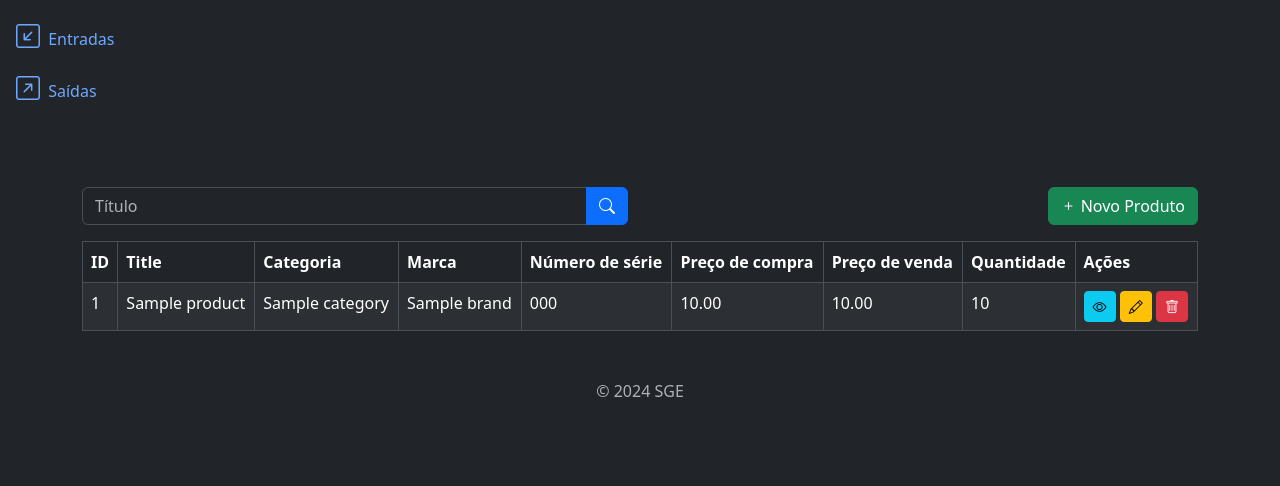
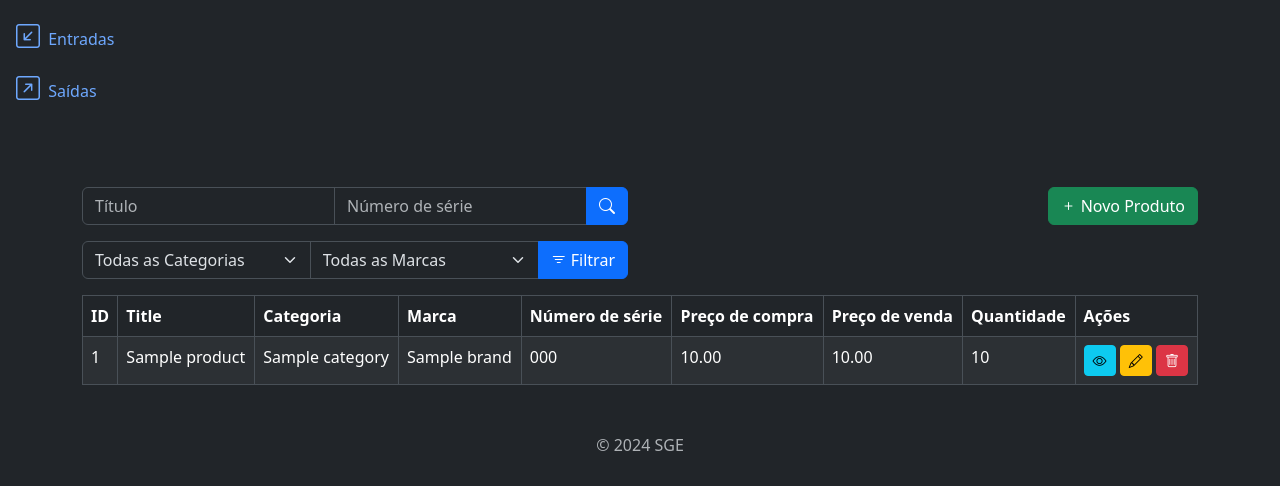
Before and after one commit to elainefs/django-sge, a Django app: page /products/list/ in a window 1280 px wide. Shown: the part 314-800 px from the top of the page. Run offline with Django 5.2, Linux system fonts and the light colour scheme; tables that the repository leaves empty hold one stand-in row (values such as "Sample post").

Commit message:
feat: add filters for products

```diff
--- a/products/templates/product_list.html
+++ b/products/templates/product_list.html
@@ -9,6 +9,7 @@
     <form method="GET" action="{% url 'product_list' %}">
       <div class="input-group">
         <input type="text" class="form-control" name="title" placeholder="Título" value="{{ request.GET.title }}">
+        <input type="text" class="form-control" name="serie_number" placeholder="Número de série" value="{{ request.GET.serie_number }}">
         <button type="submit" class="btn btn-primary">
           <i class="bi bi-search"></i>
         </button>
@@ -21,6 +22,39 @@
       <i class="bi bi-plus"></i>
       Novo Produto
     </a>
+  </div>
+</div>
+
+<div class="row mb-3">
+  <div class="col-md-6">
+    <form method="get" action="{% url 'product_list' %}">
+      <div class="input-group">
+        <select class="form-select" name="category">
+          <option value="" {% if not request.GET.category %} selected {% endif %}>
+            Todas as Categorias
+          </option>
+          {% for category in categories %}
+            <option value="{{ category.id }}" {% if request.GET.category == category.id %} selected {% endif %}>
+              {{ category.name }}
+            </option>
+          {% endfor %}
+        </select>
+        <select class="form-select" name="brand">
+          <option value="" {% if not request.GET.brand %} selected {% endif %}>
+            Todas as Marcas
+          </option>
+          {% for brand in brands %}
+            <option value="{{ brand.id }}" {% if request.GET.brand == brand.id %} selected {% endif %}>
+              {{ brand.name }}
+            </option>
+          {% endfor %}
+        </select>
+        <button type="submit" class="btn btn-primary">
+          <i class="bi bi-filter"></i>
+          Filtrar
+        </button>
+      </div>
+    </form>
   </div>
 </div>
 
--- a/products/views.py
+++ b/products/views.py
@@ -7,6 +7,8 @@ from django.views.generic import (
     UpdateView,
 )
 
+from brands.models import Brand
+from categories.models import Category
 from products.forms import ProductForm
 from products.models import Product
 
@@ -20,11 +22,30 @@ class ProductListView(ListView):
     def get_queryset(self):
         queryset = super().get_queryset()
         title = self.request.GET.get("title")
+        serie_number = self.request.GET.get("serie_number")
+        category = self.request.GET.get("category")
+        brand = self.request.GET.get("brand")
 
         if title:
             queryset = queryset.filter(title__icontains=title)
 
+        if category:
+            queryset = queryset.filter(category__id=category)
+
+        if brand:
+            queryset = queryset.filter(brand__id=brand)
+
+        if serie_number:
+            queryset = queryset.filter(serie_number__icontains=serie_number)
+
         return queryset
+
+    def get_context_data(self, **kwargs):
+        context = super().get_context_data(**kwargs)
+        context["categories"] = Category.objects.all()
+        context["brands"] = Brand.objects.all()
+
+        return context
 
 
 class ProductCreateView(CreateView):
```
